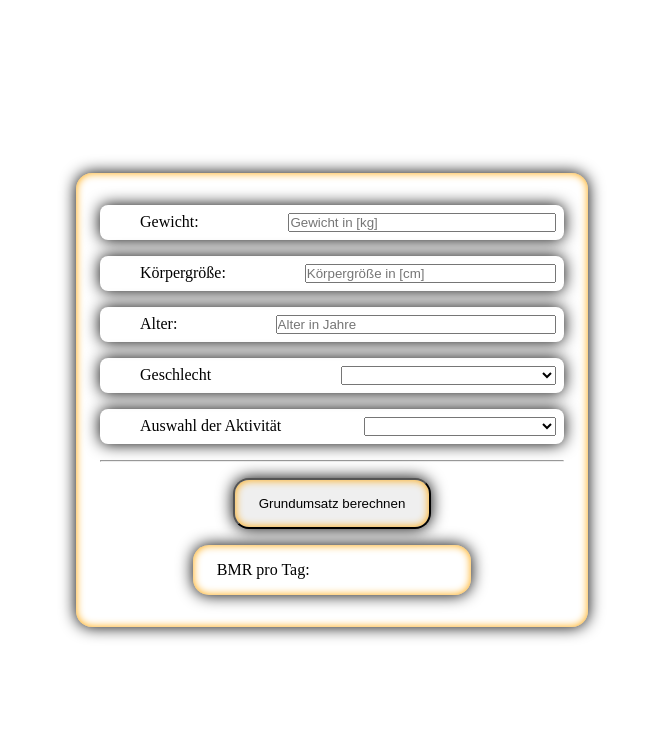
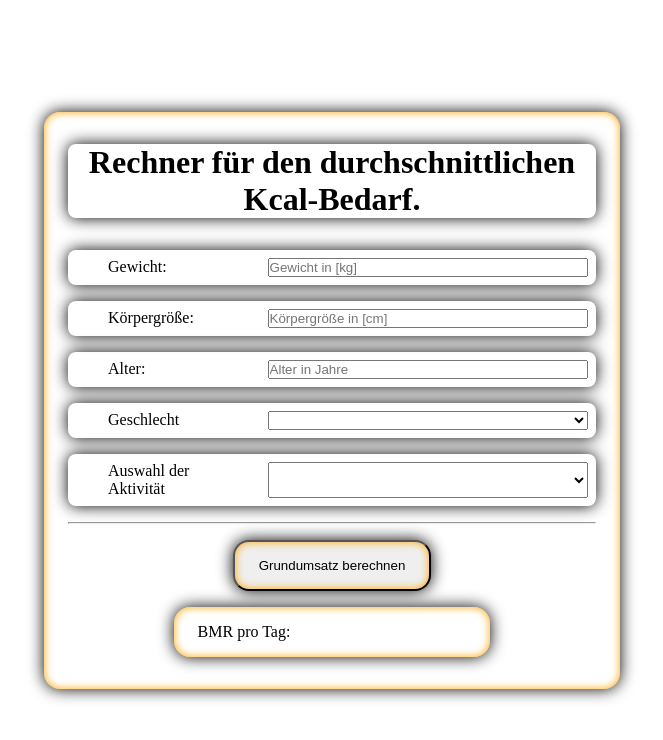
Before and after one commit to renehellmich/kalorienrechner, a website with bundled scripts: page index.html in a window 1280 px wide. Shown: the whole page, without its empty margins (308-971 px from the left). Built offline with nearby package versions, Linux system fonts and the light colour scheme.

Commit message:
optimization

```diff
--- a/assets/js/buttonmove.js
+++ b/assets/js/buttonmove.js
@@ -26,7 +26,7 @@ export function buttonMove() {
             console.log("X: " + buttonX, "Left: " + buttonLeft, "Right :" + buttonRight);
             */
 
-            const displacementX = 240;
+            const displacementX = 120;
 
             const boolDirect = randomDirection();
             console.log(boolDirect);
@@ -57,8 +57,13 @@ export function buttonMove() {
 
             // console.log("X: " + buttonX, "Left: " + buttonLeft, "Right :" + buttonRight);
         } else {
+            button.classList.remove("move");
             button.style.backgroundColor = color_submit;
         }
+    };
+
+    const onAnimated= () => {
+        button.classList.remove("move");
     }
 
     /*
@@ -92,6 +97,7 @@ export function buttonMove() {
     slcsex.addEventListener("change", changeButtonColor);
     slcPAL.addEventListener("change", changeButtonColor);
     button.addEventListener("mouseover", buttonMove);
+    button.addEventListener("animationend", onAnimated);
     // button.addEventListener("mouseout", buttonMove);
     // button.addEventListener("mouseleave", buttonMoveReverse);
 
--- a/assets/scss/main.scss
+++ b/assets/scss/main.scss
@@ -18,8 +18,15 @@ body {
     @include mix.HW(100vh, 100vw, "", "");
     @include mix.displaySettings(flex, column, center, center);
 
+    h1 {
+        text-align: center;
+        margin-bottom: 32px;
+        box-shadow: 0 0 16px 0 black;
+        border-radius: 8px;
+    }
+
     form {
-        @include mix.HW("", 40vw, 1080px, 480px);
+        @include mix.HW("", 45vw, 1080px, 480px);
         box-shadow: 0 0 16px 0 black, inset 0 0 8px 0 orange;
         padding: 32px 24px;
         border-radius: 16px;
@@ -39,28 +46,33 @@ body {
             }
 
             .input_number {
+
                 label {
-                    flex-grow: 4;
+                    // flex-grow: 4;
+                    @include mix.HW("", 40%, "", "");
                     text-align: left;
                     margin-left: 32px;
                 }
 
                 input[type='number'] {
-                    flex-grow: 6;
-                    // align-content: flex-start;
+                    // flex-grow: 6;
+                    @include mix.HW("", 100%, "", "")
+
                 }
             }
 
             .input_slc {
 
                 label {
-                    flex-grow: 4;
+
+                    @include mix.HW("", 40%, "", "");
                     text-align: left;
                     margin-left: 32px;
                 }
 
                 select {
-                    flex-grow: 6;
+
+                    @include mix.HW("", 100%, "", "")
                     // align-content: flex-start;
                 }
             }
--- a/assets/scss/mixin.scss
+++ b/assets/scss/mixin.scss
@@ -22,15 +22,15 @@
 }
 
 .move {
-    animation: move 2.5s ease-in-out 0.15s 1 forwards;
+    animation: move 2.5s ease-in-out 0.15s forwards;
 }
 
-@keyframes move {
-    from {
-        transform: translateX(0);
+// @keyframes move {
+//     from {
+//         transform: translateX(0);
 
-    }
-    to {
-        transform: translateX(var.$moveButtonX);
-    }
-}
+//     }
+//     to {
+//         transform: translateX(var.$moveButtonX);
+//     }
+// }
--- a/index.html
+++ b/index.html
@@ -8,6 +8,7 @@
 </head>
 <body>
     <form action="#">
+        <h1>Rechner für den durchschnittlichen Kcal-Bedarf.</h1>
         <section class="sc__input">
             <div class="div__input input_number">
                 <label for="weight">Gewicht:</label>
@@ -33,11 +34,11 @@
                 <label for="slcPAL">Auswahl der Aktivität</label>
                 <select name="slcPAL" id="slcPAL">
                     <option value="none"></option>
-                    <option value="sit">Sitzend</option>
-                    <option value="lightactiv">Leicht Aktiv</option>
-                    <option value="modeactiv">Morderat Aktiv</option>
-                    <option value="veryactiv">Sehr Aktiv</option>
-                    <option value="heavyactiv">Sehr stark Aktiv</option>
+                    <option value="sit">Sitzend – wenig oder keine Bewegung</option>
+                    <option value="lightactiv">Leicht Aktiv - leichte körperliche Aktivität/Sport 1-3 Tage/Woche</option>
+                    <option value="modeactiv">Morderat Aktiv - moderate körperliche Aktivität/Sport an 3-5 Tagen/Woche</option>
+                    <option value="veryactiv">Sehr Aktiv - starke körperliche Aktivität/Sport an 6-7 Tagen/Woche</option>
+                    <option value="heavyactiv">Sehr stark Aktiv - sehr starke tägliche körperliche Aktivität/Sport oder 2X tägliches Training</option>
                 </select>
             </div>
             <p id="p_error_output" style="display: none;"></p>
```
Also changed, not shown: README.md, assets/css/style.css, 1 other file.
